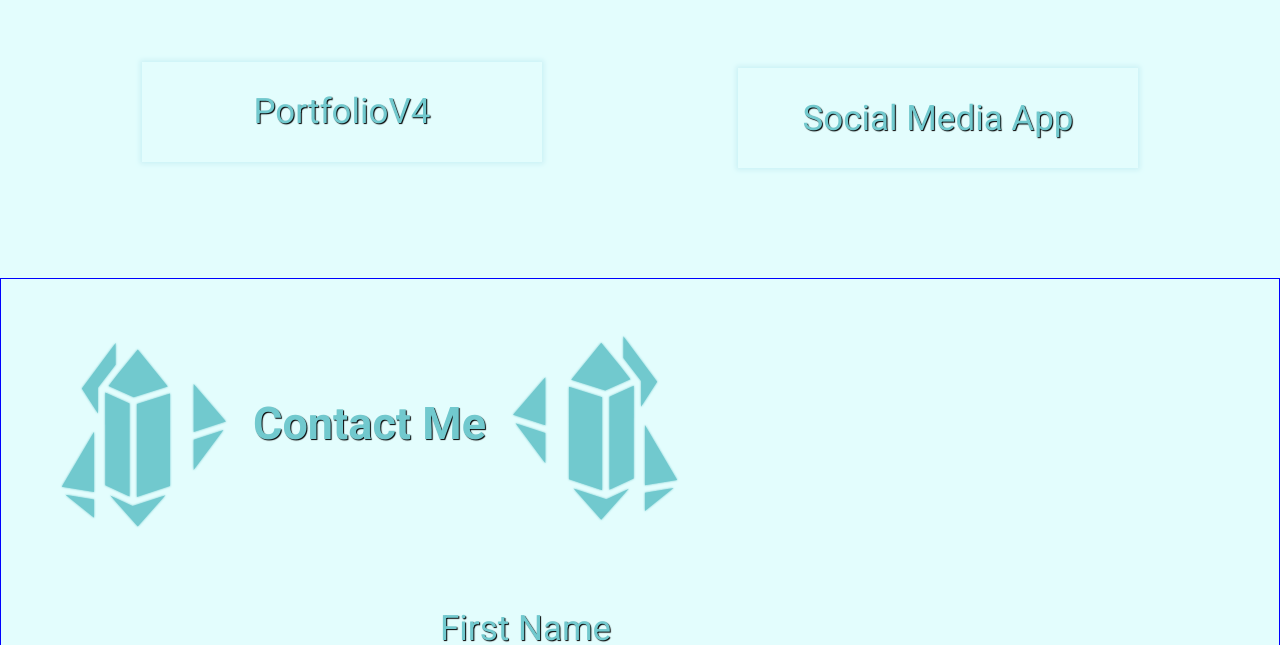
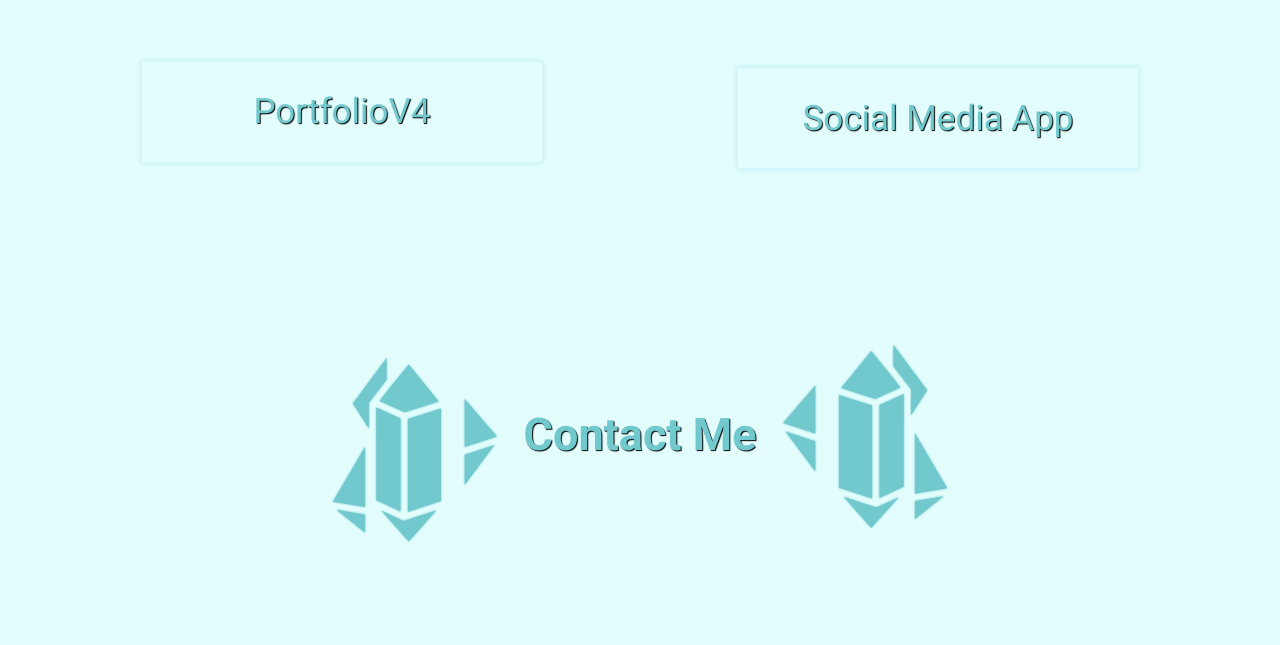
Before and after one commit to lorenzoaniel/portfolio-v5, a React (Vite) app: page / in a window 1280 px wide. Shown: the part 2879-3524 px from the top of the page. Built offline with nearby package versions, Linux system fonts and the light colour scheme.

Commit message:
Update Contact.tsx

```diff
--- a/src/pages/Contact/Contact.tsx
+++ b/src/pages/Contact/Contact.tsx
@@ -4,25 +4,27 @@ import { motion } from "framer-motion";
 
 import DefaultForm from "../../components/Form/DefaultForm";
 import FloatingCrystalHeading from "../../components/Heading/FloatingCrystalHeading";
+import DefaultFooter from "../../components/Footer/DefaultFooter";
 
 const Contact: React.FC = () => {
 	return (
 		<Main id={"contact"}>
 			<FloatingCrystalHeading title={"Contact Me"} />
 			<DefaultForm />
+			<DefaultFooter />
 		</Main>
 	);
 };
 
 const Main = styled(motion.section)`
-	border: 0.1rem solid blue;
-
 	height: fit-content;
 	background: transparent;
-	/* background: var(--palette-color-light); */
 	z-index: 1;
 	display: flex;
 	flex-direction: column;
+	align-items: center;
+	row-gap: 3vmin;
+	padding: 1.5vmin;
 `;
 
 export default Contact;
```
